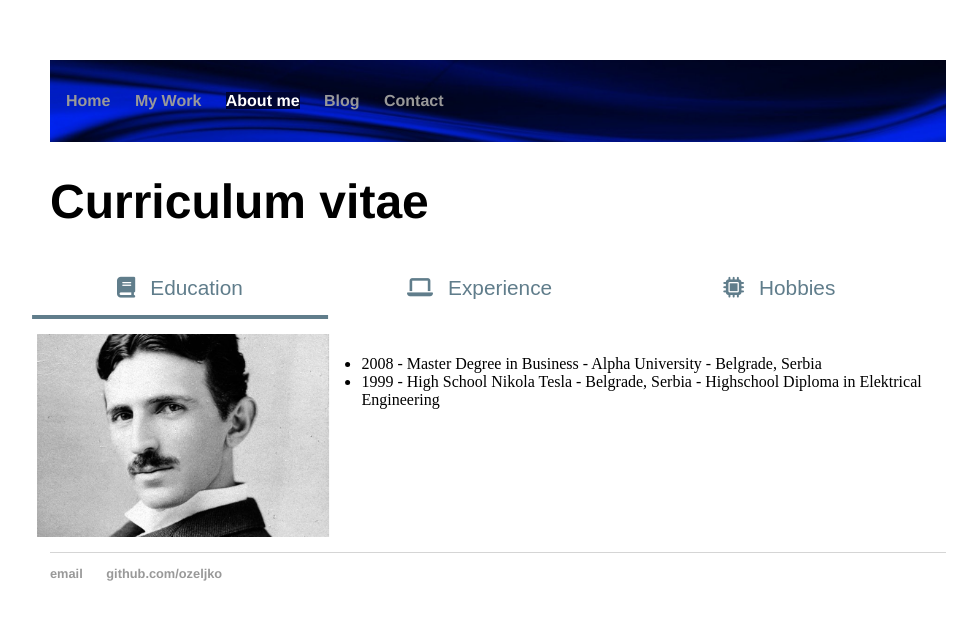
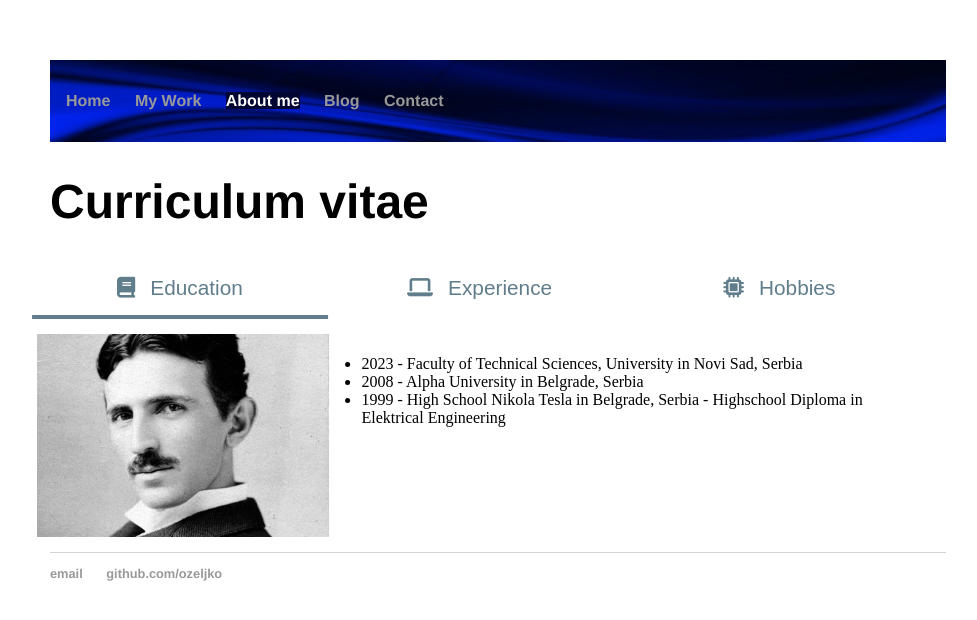
Before and after one commit to ozeljko/ozeljko.github.io, a Jekyll site: the page built from pages/cv.html, in a window 1280 px wide. Shown: the top 620 px of the page, without its empty margins (142-1119 px from the left). Built offline with Jekyll 4.4.1, drawn with Linux system fonts in a browser that asks for light colours; nearby versions of some CDN libraries.

Commit message:
Update cv.html

```diff
--- a/pages/cv.html
+++ b/pages/cv.html
@@ -15,8 +15,9 @@ title: CV - Željko
 					<div class="panel">
 						<img src="../images/nikola_tesla.jpg">
 						<p><ul>
-							<li>2008 - Master Degree in Business - Alpha University - Belgrade, Serbia</li>
-							<li>1999 - High School Nikola Tesla - Belgrade, Serbia - Highschool Diploma in Elektrical Engineering</li>
+							<li>2023 - Faculty of Technical Sciences, University in Novi Sad, Serbia</li>
+							<li>2008 - Alpha University in Belgrade, Serbia</li>
+							<li>1999 - High School Nikola Tesla in Belgrade, Serbia - Highschool Diploma in Elektrical Engineering</li>
 					</ul></p>
 					</div>
 					<div style="display: none;" class="panel">
```
Also changed, not shown: other parts of pages/cv.html (+1 -1 lines).
